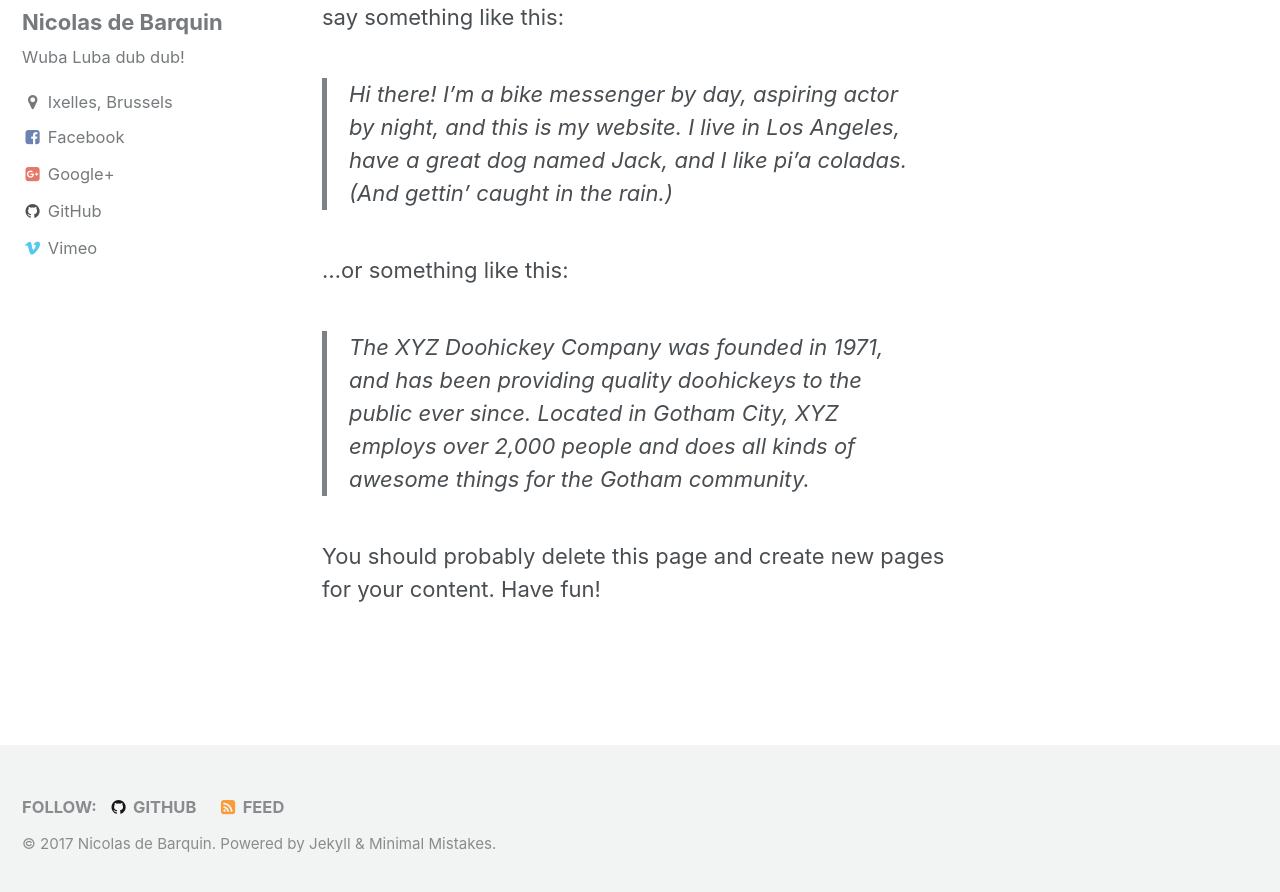
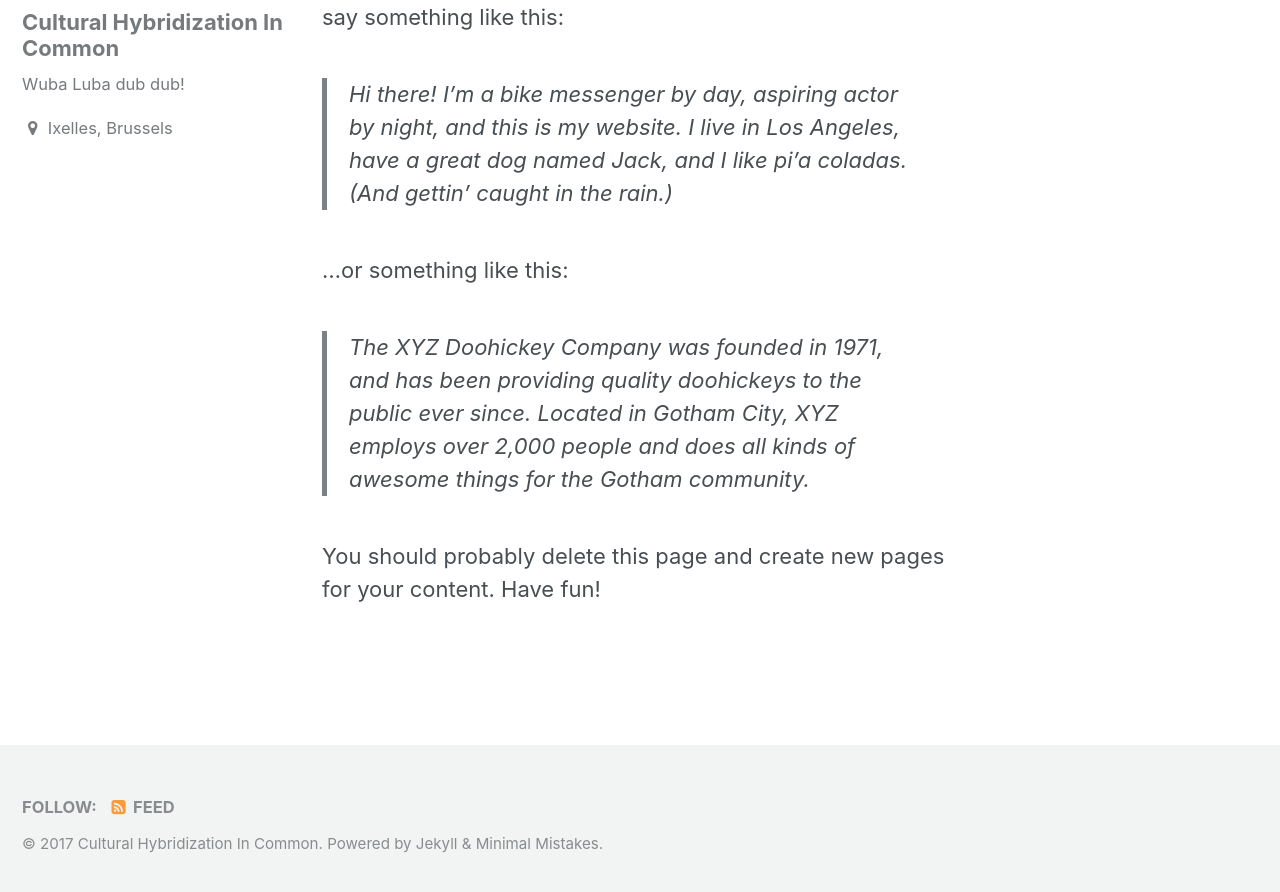
Before and after one commit to chic-europecreative/chic-europecreative.github.io, a Jekyll site: the page built from _pages/sample-page.md, in a window 1280 px wide and 900 px high, scrolled down 331 px. Shown: the top 892 px of the window. Built offline with Jekyll 4.4.1, drawn with Linux system fonts in a browser that asks for light colours; some of the changed text lies outside the part shown.

Commit message:
Update _config.yml

```diff
--- a/_config.yml
+++ b/_config.yml
@@ -10,10 +10,10 @@ remote_theme: "mmistakes/minimal-mistakes"
 
 # Site Settings
 locale                   : "en"
-title                    : "Portfolio nicolasof"
+title                    : "CHIC"
 title_separator          : "-"
-name                     : &name "Nicolas de Barquin" # &name is a YAML anchor which can be *referenced later
-description              : &description "my new website with github and jeckyll"
+name                     : &name "Cultural Hybridization In Common" # &name is a YAML anchor which can be *referenced later
+description              : &description "website with github and jeckyll"
 url                      : https://nicolasdb.github.io # the base hostname & protocol for your site e.g. "https://mmistakes.github.io"
 baseurl                  : # the subpath of your site, e.g. "/blog"
 repository               : nicolasdb # GitHub username/repo-name e.g. "mmistakes/minimal-mistakes"
@@ -94,11 +94,11 @@ author:
   codepen          :
   dribbble         :
   flickr           :
-  facebook         : nicolas.de.barquin
+  facebook         :
   foursquare       :
-  github           : nicolasdb
+  github           :
   gitlab           :
-  google_plus      : +nicolasdeBarquin
+  google_plus      :
   keybase          :
   instagram        :
   lastfm           :
@@ -110,7 +110,7 @@ author:
   tumblr           :
   twitter          :
   vine             :
-  vimeo            : openfab
+  vimeo            :
   weibo            :
   xing             :
   youtube          : # "https://youtube.com/c/MichaelRoseDesign"
```
